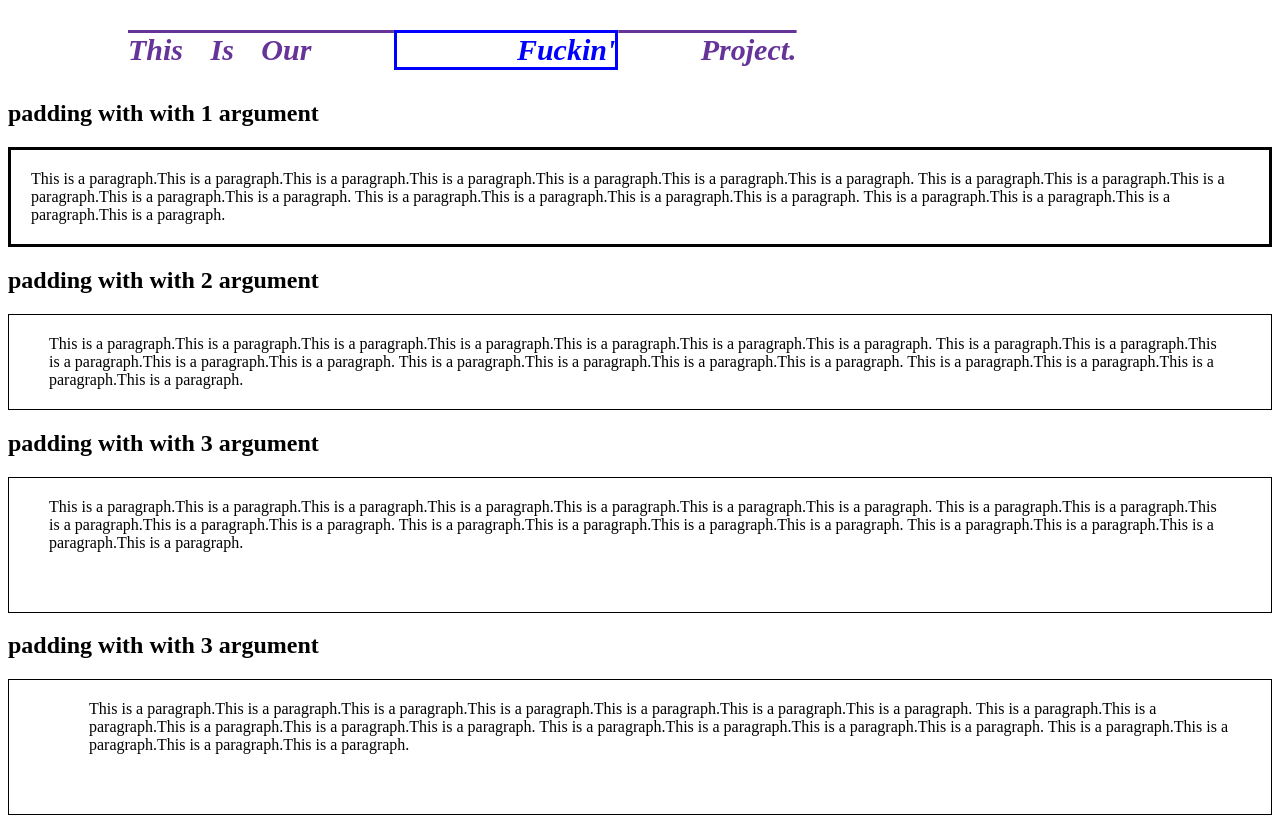
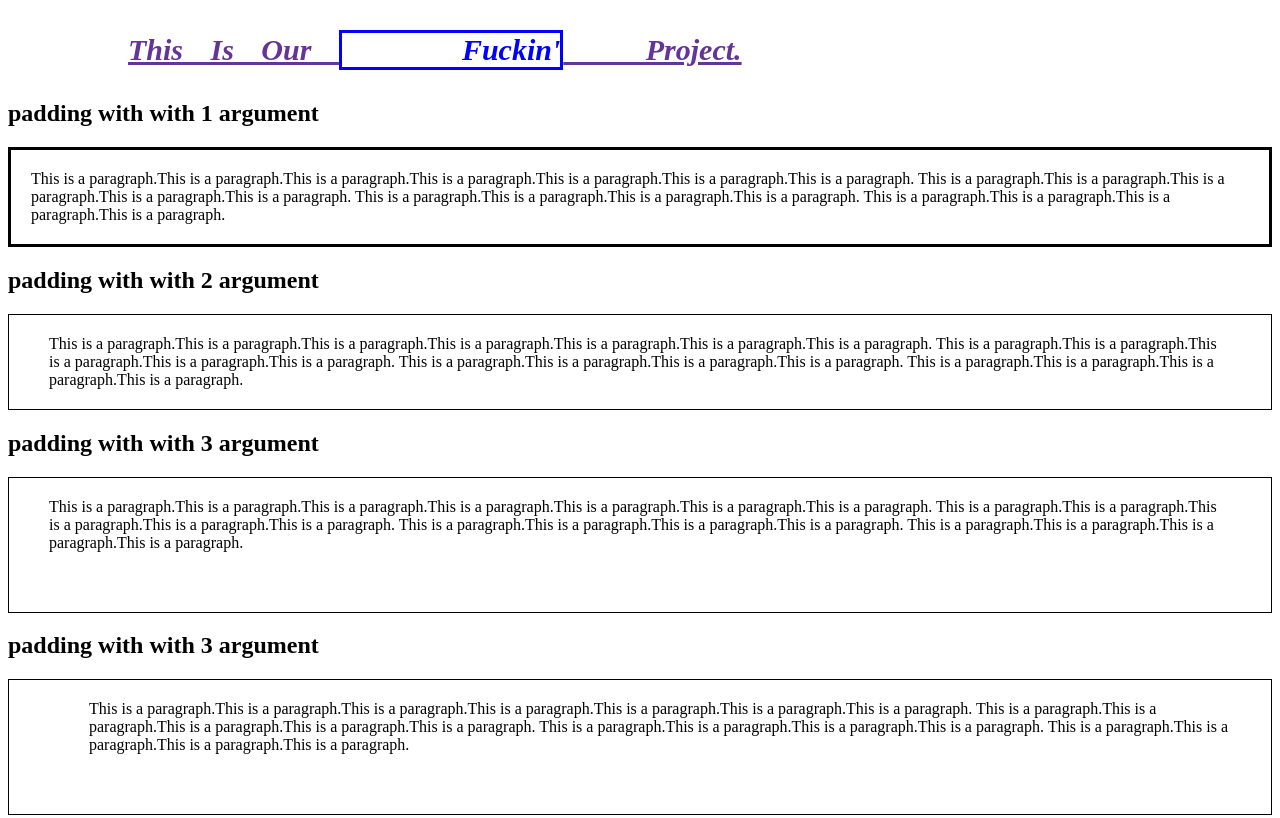
Before and after one commit to JayKingston92/Group_Project, a plain HTML site: page index.html in a window 1280 px wide. Shown: the top 818 px of the page. Drawn offline with Linux system fonts and the light colour scheme.

Commit message:
Update index.html

```diff
--- a/index.html
+++ b/index.html
@@ -14,7 +14,6 @@
             color:rebeccapurple;
             text-align:left;
             text-decoration: underline;
-            text-decoration: overline;
             text-indent: 120px;
             text-transform:capitalize;
         }
@@ -73,7 +72,7 @@
     </style>
 </head>
 <body>
-    <p>This is our &nbsp; <span>fuckin'</span> &nbsp; Project.</p>
+    <p>This is our <span>fuckin'</span> &nbsp; Project.</p>
 
     <h2>padding with with 1 argument</h2>
     <div class="div1">This is a paragraph.This is a paragraph.This is a paragraph.This is a paragraph.This is a paragraph.This is a paragraph.This is a paragraph.
```
